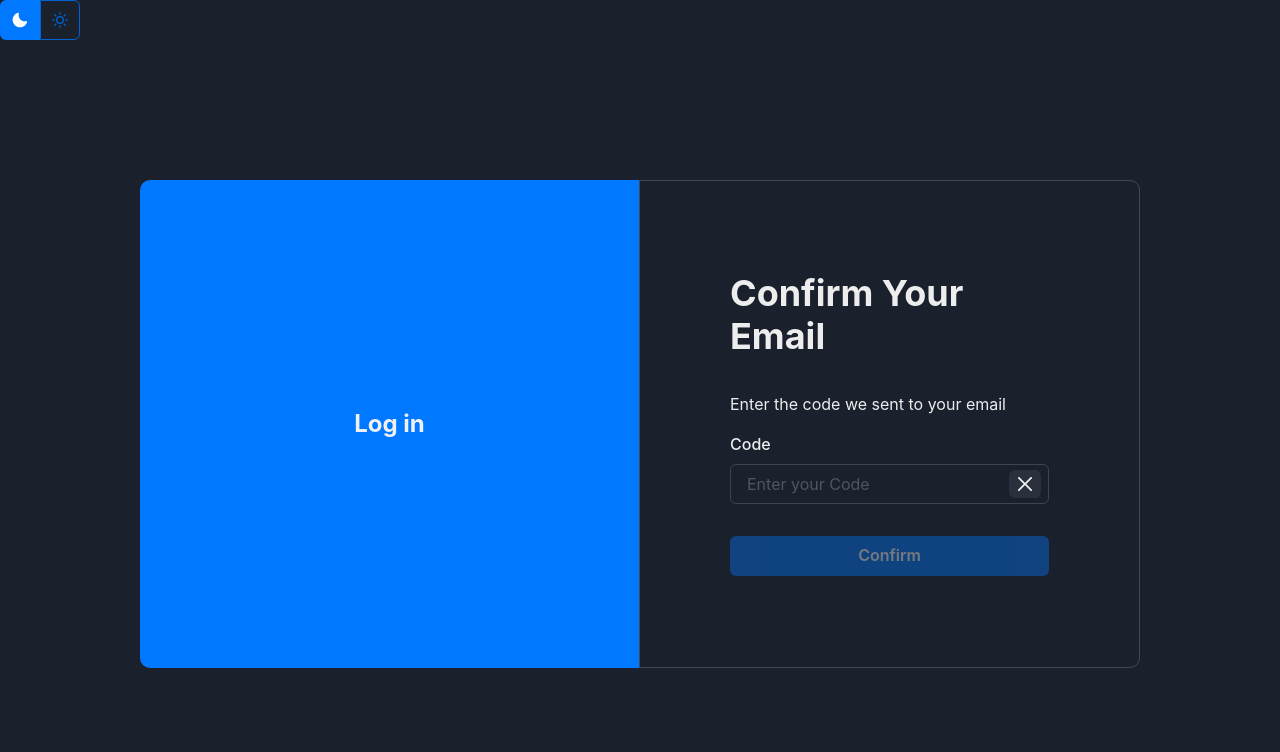
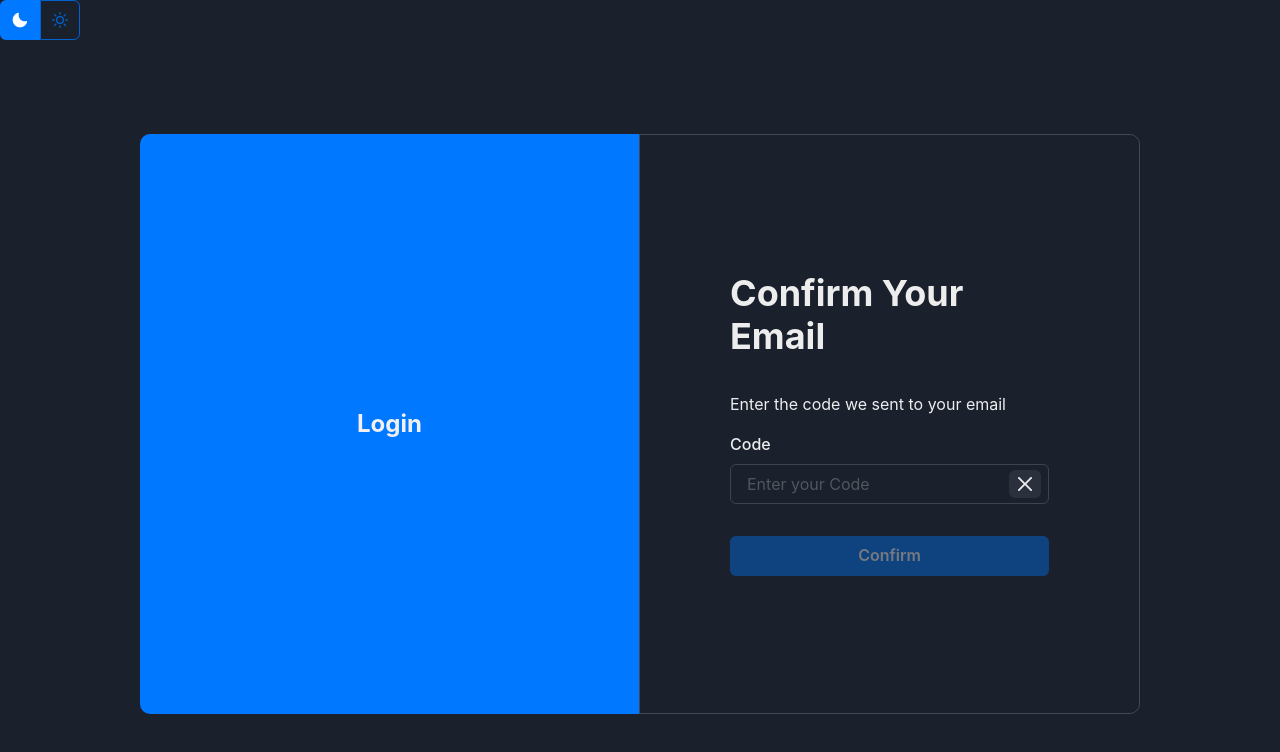
Before and after one commit to EdsonMartinelli/LoginSystem-Frontend, a React (Vite) app: page /active/1 in a window 1280 px wide. Shown: the top 752 px of the page. Built offline with nearby package versions, Linux system fonts and the light colour scheme.

Commit message:
fix: problems in animation and multiple files for it

```diff
--- a/src/AppRoutes.tsx
+++ b/src/AppRoutes.tsx
@@ -7,10 +7,8 @@ import { AccountActivated } from "./pages/AccountActivated";
 import { Profile } from "./pages/Profile";
 import { AuthGuard } from "./guards/AuthGuard";
 import { NoAuthGuard } from "./guards/NoAuthGuard";
-import { Page } from "./pages/InterestingThing/Page";
-import { Page2 } from "./pages/InterestingThing/Page2";
 import { Header } from "./components/Header";
-import { AuthController } from "./pages/layouts/AuthController";
+import { AuthController } from "./pages/layouts/auth/AuthController";
 import { NotFoundPage } from "./pages/NotFoundPage";
 import { AnimatePresence } from "framer-motion";
 import { Home } from "./pages/Home";
@@ -53,10 +51,6 @@ function AppRoutes() {
               </AuthGuard>
             }
           />
-
-          <Route path="/test" element={<Page />} />
-
-          <Route path="/test2" element={<Page2 />} />
         </Route>
 
         <Route path="/*" element={<NotFoundPage />} />
--- a/src/pages/layouts/AnimatedAuthLeftToRight.tsx
+++ /dev/null
@@ -1,70 +0,0 @@
-import { motion, MotionConfig } from "framer-motion";
-import { AsideAuthContent } from "../../components/AsideAuthContent";
-import {
-  animatedAuthProps,
-  asideStyle,
-  contentStyle,
-  outletStyle,
-} from "./AuthController";
-
-export function AnimatedAuthLeftToRight({
-  orientation,
-  previousOrientation,
-  size,
-  children,
-}: animatedAuthProps) {
-  return (
-    <>
-      <MotionConfig transition={{ duration: 0.5, ease: "easeOut" }}>
-        <motion.main
-          className="content outlet"
-          style={{
-            ...contentStyle,
-            ...outletStyle,
-            borderRadius: "10px 0px 0px 10px",
-          }}
-          initial={{
-            opacity: 0,
-            x: Math.round(size / 8),
-          }}
-          animate={{
-            opacity: 1,
-            x: 0,
-          }}
-          exit={{
-            opacity: 0,
-            x: Math.round(size / 4),
-          }}
-        >
-          {children}
-        </motion.main>
-
-        <motion.aside
-          style={{ ...contentStyle, ...asideStyle }}
-          initial={
-            orientation === previousOrientation ||
-            previousOrientation === undefined
-              ? {
-                  x: 0,
-                  borderRadius: "0px 10px 10px 0px",
-                }
-              : {
-                  x: -Math.round(size / 2),
-                  borderRadius: "10px 0px 0px 10px",
-                }
-          }
-          animate={{
-            x: 0,
-            borderRadius: "0px 10px 10px 0px",
-          }}
-        >
-          <AsideAuthContent
-            buttonName="Sign Up"
-            path="/signup"
-            orientation={orientation}
-          />
-        </motion.aside>
-      </MotionConfig>
-    </>
-  );
-}
--- a/src/pages/layouts/AnimatedAuthRighToLeft.tsx
+++ /dev/null
@@ -1,69 +0,0 @@
-import { motion, MotionConfig } from "framer-motion";
-import { AsideAuthContent } from "../../components/AsideAuthContent";
-import {
-  animatedAuthProps,
-  asideStyle,
-  contentStyle,
-  outletStyle,
-} from "./AuthController";
-
-export function AnimatedAuthRightToLeft({
-  orientation,
-  previousOrientation,
-  size,
-  children,
-}: animatedAuthProps) {
-  return (
-    <>
-      <MotionConfig transition={{ duration: 0.5, ease: "easeOut" }}>
-        <motion.aside
-          style={{ ...contentStyle, ...asideStyle }}
-          initial={
-            orientation === previousOrientation ||
-            previousOrientation === undefined
-              ? {
-                  x: 0,
-                  borderRadius: "10px 0px 0px 10px",
-                }
-              : {
-                  x: Math.round(size / 2),
-                  borderRadius: "0px 10px 10px 0px",
-                }
-          }
-          animate={{
-            x: 0,
-            borderRadius: "10px 0px 0px 10px",
-          }}
-        >
-          <AsideAuthContent
-            buttonName="Log in"
-            path="/login"
-            orientation={orientation}
-          />
-        </motion.aside>
-
-        <motion.main
-          style={{
-            ...contentStyle,
-            ...outletStyle,
-            borderRadius: "0px 10px 10px 0px",
-          }}
-          initial={{
-            opacity: 0,
-            x: -Math.round(size / 8),
-          }}
-          animate={{
-            opacity: 1,
-            x: 0,
-          }}
-          exit={{
-            opacity: 0,
-            x: -Math.round(size / 4),
-          }}
-        >
-          {children}
-        </motion.main>
-      </MotionConfig>
-    </>
-  );
-}
--- a/src/pages/layouts/AuthController.tsx
+++ /dev/null
@@ -1,89 +0,0 @@
-import { Box } from "@chakra-ui/react";
-import { CSSProperties, ReactNode } from "react";
-import { Outlet, useLocation } from "react-router-dom";
-
-import {
-  orientationAuthAnimation,
-  typeState,
-} from "../../interfaces/AnimatedAuth";
-import { AnimatedAuthLeftToRight } from "./AnimatedAuthLeftToRight";
-import { AnimatedAuthRightToLeft } from "./AnimatedAuthRighToLeft";
-
-export interface animatedAuthProps {
-  orientation: orientationAuthAnimation;
-  previousOrientation: orientationAuthAnimation | undefined;
-  size: number;
-  children: ReactNode;
-}
-
-export const contentStyle: CSSProperties = {
-  flex: "1",
-  width: "100%",
-  height: "100%",
-  display: "flex",
-  justifyContent: "center",
-  alignItems: "center",
-  boxShadow: "box-shadow: 0 8px 32px 0 rgba(31, 38, 135, 0.2);",
-};
-
-export const outletStyle: CSSProperties = {
-  width: "100%",
-  border: "1px solid rgba(255, 255, 255, 0.18)",
-};
-
-export const asideStyle: CSSProperties = {
-  zIndex: "2",
-  overflow: "hidden",
-};
-
-const CONTENT_SIZE = 1000;
-
-export function AuthController({
-  orientation,
-}: {
-  orientation: orientationAuthAnimation;
-}) {
-  const location = useLocation();
-  const previousOrientation = (location.state as typeState)?.orientation;
-
-  return (
-    <Box
-      id="background"
-      display="flex"
-      justifyContent="center"
-      alignItems="center"
-      width="100%"
-      height="calc(100vh - 48px)"
-    >
-      <Box
-        id="content"
-        display="flex"
-        width={`${CONTENT_SIZE}px`}
-        height="65%"
-        flexDirection="row"
-      >
-        {orientation === "RightToLeft" ? (
-          <AnimatedAuthRightToLeft
-            orientation={orientation}
-            previousOrientation={previousOrientation}
-            size={CONTENT_SIZE}
-          >
-            <Box width="100%" padding="0px 90px">
-              <Outlet context={{ orientation }} />
-            </Box>
-          </AnimatedAuthRightToLeft>
-        ) : (
-          <AnimatedAuthLeftToRight
-            orientation={orientation}
-            previousOrientation={previousOrientation}
-            size={CONTENT_SIZE}
-          >
-            <Box width="100%" padding="0px 90px">
-              <Outlet context={{ orientation }} />
-            </Box>
-          </AnimatedAuthLeftToRight>
-        )}
-      </Box>
-    </Box>
-  );
-}
--- /dev/null
+++ b/src/pages/layouts/auth/AuthAnimation.tsx
@@ -0,0 +1,114 @@
+import { Box } from "@chakra-ui/react";
+import { motion, MotionConfig } from "framer-motion";
+import { CSSProperties, ReactNode } from "react";
+import { AsideAuthContent } from "../../../components/AsideAuthContent";
+import { orientationAuthAnimation } from "../../../interfaces/AnimatedAuth";
+
+export interface animatedAuthProps {
+  orientation: orientationAuthAnimation;
+  previousOrientation: orientationAuthAnimation | undefined;
+  children: ReactNode;
+}
+
+const contentStyle: CSSProperties = {
+  flex: "1",
+  width: "100%",
+  height: "100%",
+  display: "flex",
+  justifyContent: "center",
+  alignItems: "center",
+  boxShadow: "box-shadow: 0 8px 32px 0 rgba(31, 38, 135, 0.2);",
+};
+
+const outletStyle: CSSProperties = {
+  border: "1px solid rgba(255, 255, 255, 0.18)",
+};
+
+const asideStyle: CSSProperties = {
+  zIndex: "2",
+  overflow: "hidden",
+};
+
+export function AuthAnimation({
+  orientation,
+  previousOrientation,
+  children,
+}: animatedAuthProps) {
+  return (
+    <Box
+      id="content"
+      display="flex"
+      width="1000px"
+      height="580px"
+      flexDirection={orientation === "LeftToRight" ? "row" : "row-reverse"}
+    >
+      <MotionConfig transition={{ duration: 0.8, ease: "easeOut" }}>
+        <motion.main
+          style={{
+            ...contentStyle,
+            ...outletStyle,
+            borderRadius:
+              orientation === "LeftToRight"
+                ? "10px 0px 0px 10px"
+                : "0px 10px 10px 0px",
+          }}
+          initial={{
+            opacity: 0,
+            x: orientation === "LeftToRight" ? "100%" : "-100%",
+            transitionDelay: "0.1s",
+            transitionDuration: "0.7s",
+          }}
+          animate={{
+            opacity: 1,
+            x: 0,
+            transitionDelay: "0s",
+          }}
+          exit={{
+            opacity: 0,
+            x: orientation === "LeftToRight" ? "100%" : "-100%",
+            transitionDuration: "0s",
+          }}
+        >
+          <Box width="100%" padding="0px 90px">
+            {children}
+          </Box>
+        </motion.main>
+
+        <motion.aside
+          style={{ ...contentStyle, ...asideStyle }}
+          initial={
+            orientation === previousOrientation ||
+            previousOrientation === undefined
+              ? {
+                  x: 0,
+                  borderRadius:
+                    orientation === "LeftToRight"
+                      ? "0px 10px 10px 0px"
+                      : "10px 0px 0px 10px",
+                }
+              : {
+                  x: orientation === "LeftToRight" ? "-100%" : "100%",
+                  borderRadius:
+                    orientation === "LeftToRight"
+                      ? "10px 0px 0px 10px"
+                      : "0px 10px 10px 0px",
+                }
+          }
+          animate={{
+            x: 0,
+            borderRadius:
+              orientation === "LeftToRight"
+                ? "0px 10px 10px 0px"
+                : "10px 0px 0px 10px",
+          }}
+        >
+          <AsideAuthContent
+            buttonName={orientation === "LeftToRight" ? "Sign Up" : "Login"}
+            path={orientation === "LeftToRight" ? "/signup" : "/login"}
+            orientation={orientation}
+          />
+        </motion.aside>
+      </MotionConfig>
+    </Box>
+  );
+}
--- /dev/null
+++ b/src/pages/layouts/auth/AuthController.tsx
@@ -0,0 +1,34 @@
+import { Box } from "@chakra-ui/react";
+import { Outlet, useLocation } from "react-router-dom";
+import {
+  orientationAuthAnimation,
+  typeState,
+} from "../../../interfaces/AnimatedAuth";
+import { AuthAnimation } from "./AuthAnimation";
+
+export function AuthController({
+  orientation,
+}: {
+  orientation: orientationAuthAnimation;
+}) {
+  const location = useLocation();
+  const previousOrientation = (location.state as typeState)?.orientation;
+
+  return (
+    <Box
+      id="background"
+      display="flex"
+      justifyContent="center"
+      alignItems="center"
+      width="100%"
+      height="calc(100vh - 48px)"
+    >
+      <AuthAnimation
+        orientation={orientation}
+        previousOrientation={previousOrientation}
+      >
+        <Outlet context={{ orientation }} />
+      </AuthAnimation>
+    </Box>
+  );
+}
```
